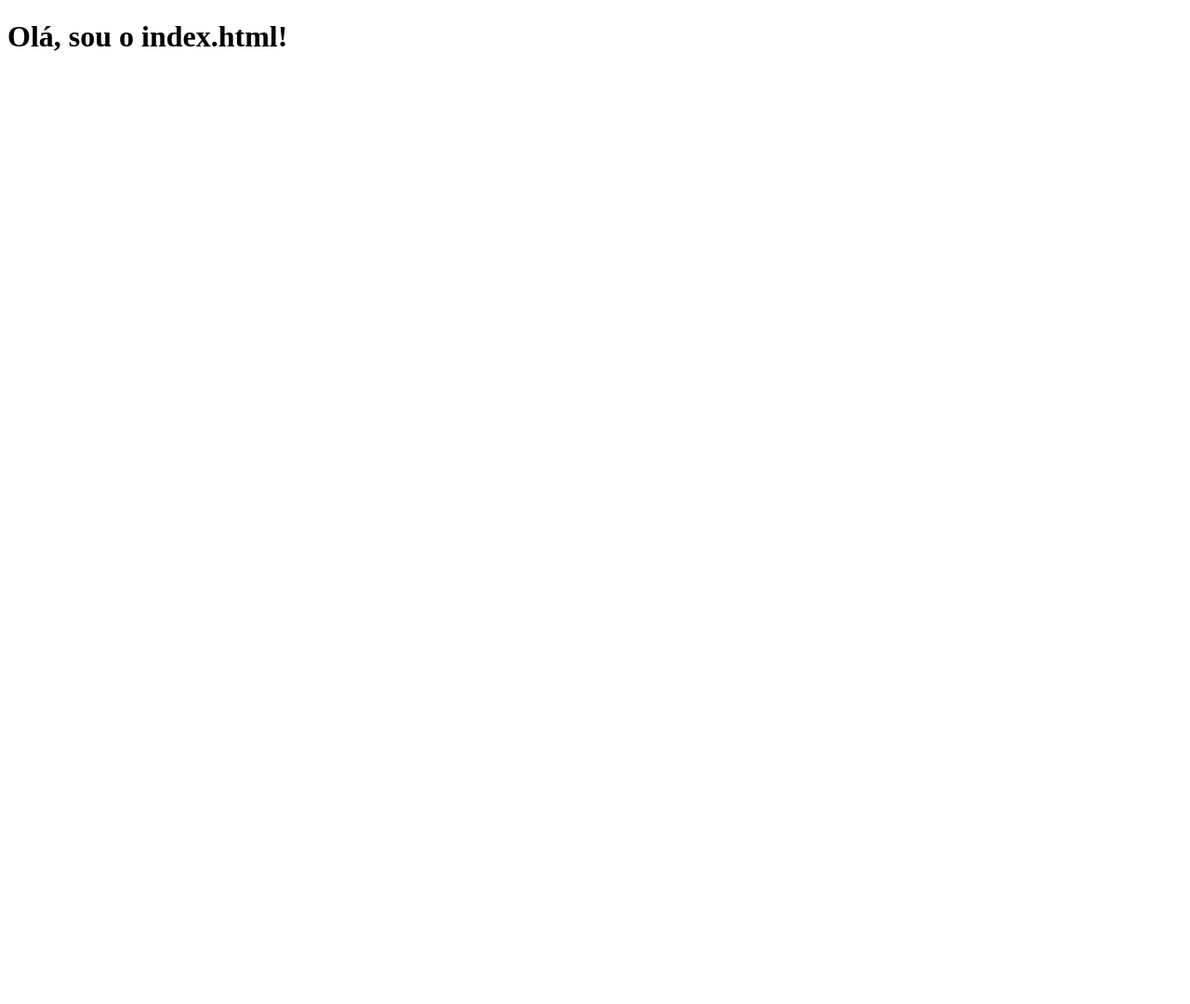
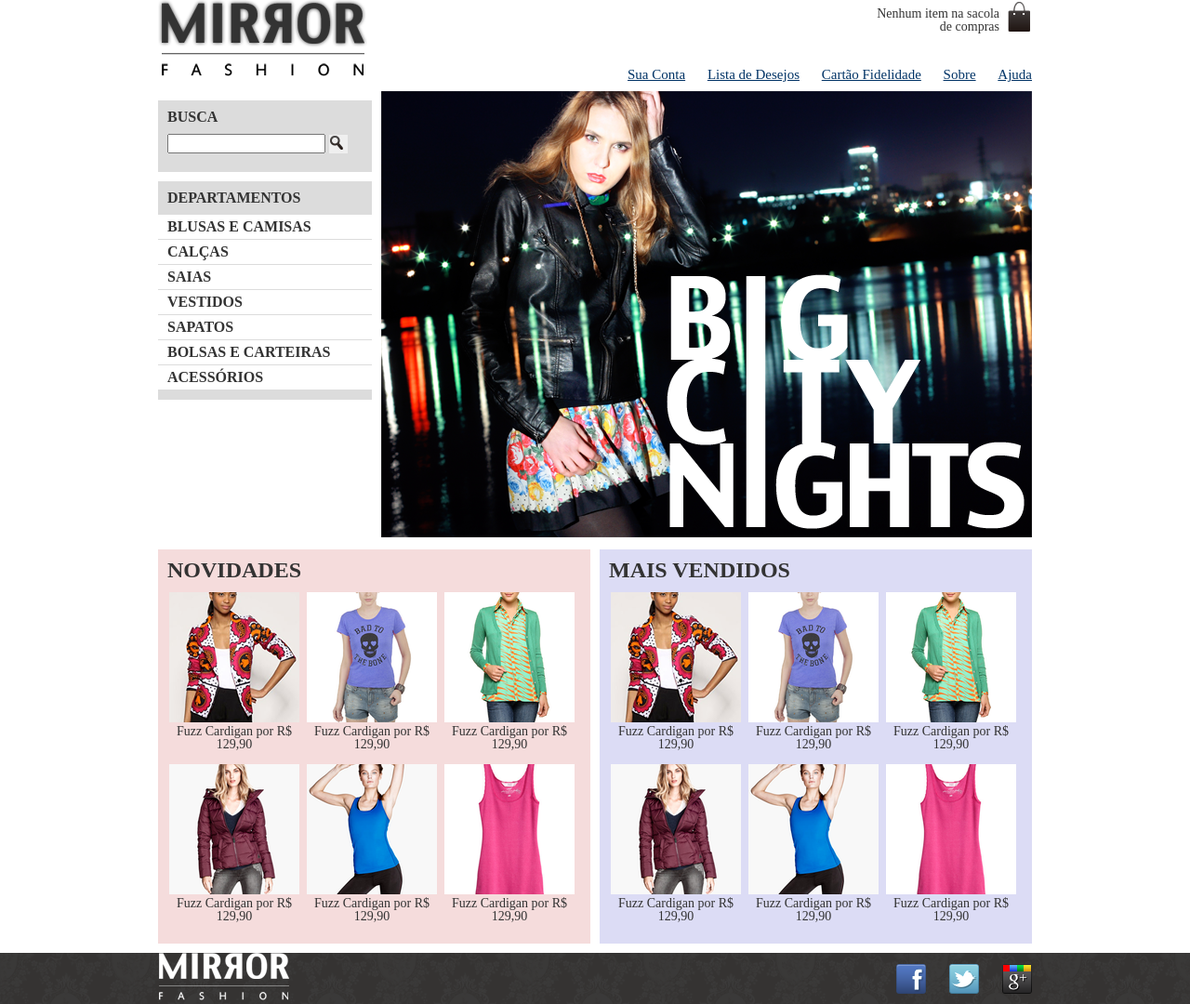
Before and after one commit to GabrielSouzaHub/mirror-fashion, a plain HTML site: page index.html in a window 1280 px wide. Shown: the whole page at 93% size. Before the commit the page ends 800 px from the top, so only its background shows below. Drawn offline with Linux system fonts and the light colour scheme.

Commit message:
Alteração do corpo, inserção de produtos e do index inteiro.

```diff
--- /dev/null
+++ b/css/estilos.css
@@ -0,0 +1,151 @@
+.sacola	{
+background-image:	url(../img/sacola.png);
+background-repeat:	no-repeat;
+background-position:	top	right;
+			font-size: 14px;
+			padding-right: 35px;
+			text-align:	right;
+			width: 140px;
+	}
+.menu-opcoes ul	{
+			font-size: 15px;
+	}
+.menu-opcoes a	{
+				color: #003366;
+	}
+body	{
+			color: #333333;
+			font-family: "Lucida	Sans	Unicode",	"Lucida	Grande",	sans-serif;
+	}
+.menu-opcoes ul li	{
+			display:	inline;
+			margin-left: 20px;
+	}
+.sacola	{
+			padding-top: 8px;
+			position:	absolute;
+			top: 0;
+			right: 0;
+	}
+.container	{
+			margin: 0	auto;
+			width: 940px;
+	}
+header	{
+			position:	relative;
+	}
+.menu-opcoes	{
+			position:	absolute;
+			bottom: 0;
+			right: 0;
+	}
+.busca,
+.menu-departamentos	{
+			background-color: #DCDCDC;
+			font-weight:	bold;
+			text-transform:	uppercase;
+			margin-right: 10px;
+			width: 230px;
+			float:	left;
+			clear:	left;
+			margin-top: 10px;
+			padding-bottom: 10px;
+	}
+.busca h2,
+.busca form,
+.menu-departamentos h2	{
+			margin: 10px;
+	}
+.menu-departamentos li	{
+			background-color:	white;
+			margin-bottom: 1px;
+			padding: 5px 10px;
+	}
+.menu-departamentos a	{
+			color: #333333;
+			text-decoration:	none;
+	}
+.busca input[type=search]	{
+					width: 170px;
+	}
+.destaque	{
+			margin-top: 10px;
+	}
+.painel li	{
+				display:	inline-block;
+				vertical-align:	top;
+				width: 140px;
+				margin: 2px;
+				padding-bottom: 10px;
+}
+.painel	{
+			margin: 10px 0;
+			padding: 10px;
+			width: 445px;
+	}
+.novidades	{
+			float:	left;
+			background-color: #F5DCDC;
+	}
+.mais-vendidos	{
+			float:	right;
+			background-color: #DCDCF5;
+
+	}
+.painel h2	{
+			font-size: 24px;
+			font-weight:	bold;
+			text-transform:	uppercase;
+			margin-bottom: 10px;
+	}
+.painel a	{
+			color: #333;
+			font-size: 14px;
+			text-align:	center;
+			text-decoration:	none;
+	}
+footer	{
+			padding: 20px 0;
+			clear:	both;
+			background-image:	url(../img/fundo-rodape.png);
+	}
+.social a	{
+			/*	tamanho	da	imagem	*/
+			height: 32px;
+			width: 32px;
+				/*	image	replacement	*/
+			display:	block;
+			text-indent:	-9999px;
+	}
+.social a[href*="facebook.com"]	{
+			background-image:	url(../img/facebook.png);
+	}
+.social a[href*="twitter.com"]	{
+			background-image:	url(../img/twitter.png);
+	}
+.social a[href*="plus.google.com"]	{
+			background-image:	url(../img/googleplus.png);
+	}
+footer .container	{
+			position:	relative;
+	}
+.social	{
+			position:	absolute;
+			top: 12px;
+			right: 0;
+	}
+.social li	{
+			float:	left;
+			margin-left: 25px;
+	}
+.busca button	{
+/*	adicionando	imagem	*/
+background-image:	url(../img/busca.png);
+background-repeat:	no-repeat;
+border:	none;
+/*	tamanho	da	imagem	*/
+width: 20px;
+height: 20px;
+/*	imagem	replacement	*/
+text-indent:	-9999px;
+}
--- /dev/null
+++ b/css/reset.css
@@ -0,0 +1,48 @@
+/* http://meyerweb.com/eric/tools/css/reset/
+   v2.0 | 20110126
+   License: none (public domain)
+*/
+
+html, body, div, span, applet, object, iframe,
+h1, h2, h3, h4, h5, h6, p, blockquote, pre,
+a, abbr, acronym, address, big, cite, code,
+del, dfn, em, img, ins, kbd, q, s, samp,
+small, strike, strong, sub, sup, tt, var,
+b, u, i, center,
+dl, dt, dd, ol, ul, li,
+fieldset, form, label, legend,
+table, caption, tbody, tfoot, thead, tr, th, td,
+article, aside, canvas, details, embed,
+figure, figcaption, footer, header, hgroup,
+menu, nav, output, ruby, section, summary,
+time, mark, audio, video {
+	margin: 0;
+	padding: 0;
+	border: 0;
+	font-size: 100%;
+	font: inherit;
+	vertical-align: baseline;
+}
+/* HTML5 display-role reset for older browsers */
+article, aside, details, figcaption, figure,
+footer, header, hgroup, menu, nav, section {
+	display: block;
+}
+body {
+	line-height: 1;
+}
+ol, ul {
+	list-style: none;
+}
+blockquote, q {
+	quotes: none;
+}
+blockquote:before, blockquote:after,
+q:before, q:after {
+	content: '';
+	content: none;
+}
+table {
+	border-collapse: collapse;
+	border-spacing: 0;
+}
--- a/index.html
+++ b/index.html
@@ -3,8 +3,202 @@
 			<head>
 					<meta	charset="utf-8">
 					<title>Mirror	Fashion</title>
+					<link	rel="stylesheet" href="css/estilos.css">
+					<link	rel="stylesheet" href="css/reset.css">
 			</head>
 			<body>
-						<h1>Olá,	sou	o	index.html!</h1>
+				<header class="container">
+			<h1><img	src="img/logo.png" alt="Logo	da	Mirror	Fashion"></h1>
+			<p	class="sacola">
+					Nenhum item na	sacola de compras
+			</p>
+			<nav	class="menu-opcoes">
+					<ul>
+							<li><a	href="#">Sua	Conta</a></li>
+							<li><a	href="#">Lista	de	Desejos</a></li>
+							<li><a	href="#">Cartão	Fidelidade</a></li>
+							<li><a	href="sobre.html">Sobre</a></li>
+							<li><a	href="#">Ajuda</a></li>
+					</ul>
+			</nav>
+</header>
+<div	class="container	destaque">
+			<section	class="busca">
+					<h2>Busca</h2>
+					<form>
+							<input	type="search">
+							<button>Buscar</button>
+					</form>
+			</section>
+			<!--	fim	.busca	-->
+			<section	class="menu-departamentos">
+					<h2>Departamentos</h2>
+					<nav>
+							<ul>
+									<li><a	href="#">Blusas	e	Camisas</a></li>
+									<li><a	href="#">Calças</a></li>
+									<li><a	href="#">Saias</a></li>
+									<li><a	href="#">Vestidos</a></li>
+									<li><a	href="#">Sapatos</a></li>
+									<li><a	href="#">Bolsas	e	Carteiras</a></li>
+									<li><a	href="#">Acessórios</a></li>
+							</ul>
+					</nav>
+			</section>
+			<!--	fim	.menu-departamentos	-->
+			<section	class="banner-destaque">
+					<figure>
+							<img	src="img/destaque-home.png" alt="Promoção:	Big	City	Night">
+					</figure>
+			</section>
+			<!--	fim	.banner-destaque	-->
+</div>
+<!--	fim	.container	.destaque	-->
+<div	class="container	paineis">
+					<!--	os	paineis	de	novidades	e	mais	vendidos	entrarão	aqui	dentro	-->
+					<section	class="painel	novidades">
+<h2>Novidades</h2>
+<ol>
+			<!--	primeiro	produto	-->
+			<li>
+					<a	href="produto.html">
+							<figure>
+									<img	src="img/produtos/miniatura1.png" alt="miniatura1">
+									<figcaption>Fuzz	Cardigan	por	R$	129,90</figcaption>
+							</figure>
+					</a>
+			</li>
+			<!--	fim	do	primeiro	produto	-->
+			<!--	segundo	produto	-->
+			<li>
+					<a	href="produto.html">
+							<figure>
+									<img	src="img/produtos/miniatura2.png" alt="miniatura2">
+									<figcaption>Fuzz	Cardigan	por	R$	129,90</figcaption>
+							</figure>
+					</a>
+			</li>
+			<!--	fim	do	segundo	produto	-->
+			<!--	terceiro	produto	-->
+			<li>
+					<a	href="produto.html">
+							<figure>
+									<img	src="img/produtos/miniatura3.png" alt="miniatura3">
+									<figcaption>Fuzz	Cardigan	por	R$	129,90</figcaption>
+							</figure>
+					</a>
+			</li>
+			<!--	fim	do	terceiro	produto	-->
+			<!--	quarto	produto	-->
+			<li>
+					<a	href="produto.html">
+							<figure>
+									<img	src="img/produtos/miniatura4.png" alt="miniatura4">
+									<figcaption>Fuzz	Cardigan	por	R$	129,90</figcaption>
+							</figure>
+					</a>
+			</li>
+			<!--	fim	do	quarto	produto	-->
+			<!--	quinto	produto	-->
+			<li>
+					<a	href="produto.html">
+							<figure>
+									<img	src="img/produtos/miniatura5.png" alt="miniatura5">
+									<figcaption>Fuzz	Cardigan	por	R$	129,90</figcaption>
+							</figure>
+					</a>
+			</li>
+			<!--	fim	do	quinto	produto	-->
+			<!--	sexto	produto	-->
+			<li>
+					<a	href="produto.html">
+							<figure>
+									<img	src="img/produtos/miniatura6.png" alt="miniatura6">
+									<figcaption>Fuzz	Cardigan	por	R$	129,90</figcaption>
+							</figure>
+					</a>
+			</li>
+			<!--	fim	do	sexto	produto	-->
+			<!--	coloque	mais	produtos	aqui!	-->
+</ol>
+</section>
+<section	class="painel	mais-vendidos">
+<h2>Mais	Vendidos</h2>
+<ol>
+		<!--	primeiro	produto	-->
+			<li>
+					<a	href="produto.html">
+							<figure>
+									<img	src="img/produtos/miniatura1.png" alt="miniatura1">
+									<figcaption>Fuzz	Cardigan	por	R$	129,90</figcaption>
+							</figure>
+					</a>
+			</li>
+			<!--	fim	do	primeiro	produto	-->
+			<!--	segundo	produto	-->
+			<li>
+					<a	href="produto.html">
+							<figure>
+									<img	src="img/produtos/miniatura2.png" alt="miniatura2">
+									<figcaption>Fuzz	Cardigan	por	R$	129,90</figcaption>
+							</figure>
+					</a>
+			</li>
+			<!--	fim	do	segundo	produto	-->
+			<!--	terceiro	produto	-->
+			<li>
+					<a	href="produto.html">
+							<figure>
+									<img	src="img/produtos/miniatura3.png" alt="miniatura3">
+									<figcaption>Fuzz	Cardigan	por	R$	129,90</figcaption>
+							</figure>
+					</a>
+			</li>
+			<!--	fim	do	terceiro	produto	-->
+			<!--	quarto	produto	-->
+			<li>
+					<a	href="produto.html">
+							<figure>
+									<img	src="img/produtos/miniatura4.png" alt="miniatura4">
+									<figcaption>Fuzz	Cardigan	por	R$	129,90</figcaption>
+							</figure>
+					</a>
+			</li>
+			<!--	fim	do	quarto	produto	-->
+			<!--	quinto	produto	-->
+			<li>
+					<a	href="produto.html">
+							<figure>
+									<img	src="img/produtos/miniatura5.png" alt="miniatura5">
+									<figcaption>Fuzz	Cardigan	por	R$	129,90</figcaption>
+							</figure>
+					</a>
+			</li>
+			<!--	fim	do	quinto	produto	-->
+			<!--	sexto	produto	-->
+			<li>
+					<a	href="produto.html">
+							<figure>
+									<img	src="img/produtos/miniatura6.png" alt="miniatura6">
+									<figcaption>Fuzz	Cardigan	por	R$	129,90</figcaption>
+							</figure>
+					</a>
+			</li>
+			<!--	fim	do	sexto	produto	-->
+			<!--	coloque	vários	produtos	aqui	-->
+</ol>
+</section>
+</div>
+<!--	fim	.container	.paineis	-->
+<footer>
+			<div	class="container">
+					<img	src="img/logo-rodape.png" alt="Logo	da	Mirror	Fashion">
+					<ul	class="social">
+							<li><a	href="http://facebook.com/mirrorfashion">Facebook</a></li>
+							<li><a	href="http://twitter.com/mirrorfashion">Twitter</a></li>
+							<li><a	href="http://plus.google.com/mirrorfashion">Google+</a></li>
+					</ul>
+			</div>
+</footer>
 			</body>
 </html>
```
